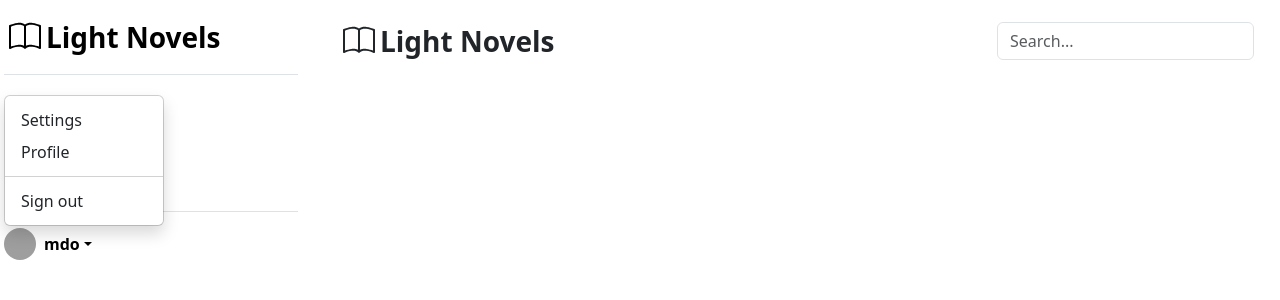
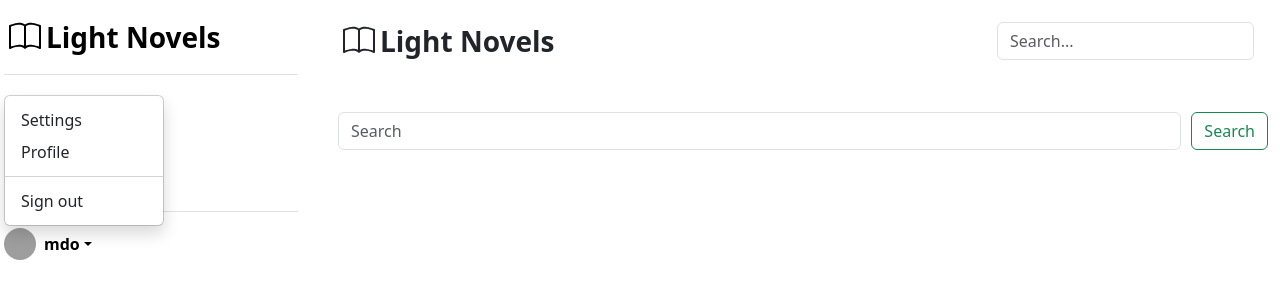
Before and after one commit to pablio1/ITELECT4, a React (Create React App) app: page /advanced-search in a window 1280 px wide. Shown: the top 300 px of the page. Built offline with nearby package versions, Linux system fonts and the light colour scheme; grey boxes are pictures that could not be loaded.

Commit message:
Advance search api data fetching

```diff
--- a/src/pages/Titles/Advanced Search/index.js
+++ b/src/pages/Titles/Advanced Search/index.js
@@ -2,60 +2,78 @@ import React, { Component } from 'react';
 import axios from 'axios';
 
 class Search extends Component {
-    state = {title: '', results: []}
-    handleChangeInput = e =>{
+    state = { title: '', results: [] };
+
+    handleChangeInput = (e) => {
         this.setState({
             [e.target.name]: e.target.value
-        })
-    }
-    handleSearchButton = () =>{
-        const {title} = this.state;
+        });
+    };
+
+    handleSearchButton = () => {
+        const { title } = this.state;
         const headers = {
             'Access-Control-Allow-Origin': '*'
-        }
-        axios.get('https://api.consumet.org/light-novels/readlightnovels/'+title, headers)
-        .catch((e) => {
-            console.log(e);
-            return {status: 401, message: 'Unauthorized'}
-        })
+        };
+
+        axios.get(`https://api.consumet.org/light-novels/readlightnovels/${title}`, { headers })
             .then((response) => {
                 this.setState({
-                result: response.data.results
+                    results: response.data.results
+                });
             })
-        })
-    }
+            .catch((error) => {
+                console.error(error);
+            });
+    };
+
     render() {
+        const { results } = this.state;
 
-        var books = this.state.results.length !== 0 ? (
-            this.state.results.map((data, index) => {
-                    console.log(data);
-                    return (
-                        <div style={{padding: '10px 5px'}}>
-                            <div class="row">
-                                <div class="col-md-6">
-                                    <div key ={index} class="card shadow-sm">
-                                        <img class="bd-placeholder-img card-img-top" src={data.image} alt="Card image cap" width="100%" height="225"/>
-                                        <div class="card-body">
-                                            <p class="card-text">Call description here</p>
-                                            <h5 class="card-title">{data.title}</h5>
-                                            <div class="btn-group">
-                                                <button type="button" class="btn btn-sm btn-outline-secondary">Bookmark</button>
-                                                <button type="button" class="btn btn-sm btn-outline-secondary">Read</button>
+        const books = results.map((data, index) => (
+            <div className="col-md-4" key={index}>
+                <div className="card shadow-sm">
+                    <img className="bd-placeholder-img card-img-top" src={data.image} alt="Card image cap" width="100%" height="225" />
+                    <div className="card-body">
+                        <p className="card-text">{data.description}</p>
+                        <h5 className="card-title">{data.title}</h5>
+                        <div className="btn-group">
+                            <button type="button" className="btn btn-sm btn-outline-secondary">Bookmark</button>
+                            <button type="button" className="btn btn-sm btn-outline-secondary">Read</button>
                         </div>
                     </div>
                 </div>
             </div>
+        ));
+
+        const rows = [];
+        for (let i = 0; i < books.length; i += 3) {
+            const row = (
+                <div className="row" key={i}>
+                    {books.slice(i, i + 3)}
                 </div>
-                        </div>
-
-
-                    )
-                })
-            ) : "";
+            );
+            rows.push(row);
+        }
 
         return (
             <div>
-
+                <div className="container" style={{ display: 'flex', marginTop: '50px' }}>
+                    <input
+                        className="form-control"
+                        type="search"
+                        placeholder="Search"
+                        aria-label="Search"
+                        name="title"
+                        value={this.state.title}
+                        onChange={this.handleChangeInput}
+                        style={{ marginRight: '10px' }}
+                    />
+                    <button className="btn btn-outline-success" type="button" onClick={this.handleSearchButton}>
+                        Search
+                    </button>
+                </div>
+                {rows}
             </div>
         );
     }
```
Lines whose indentation alone changed are shown as unchanged.
